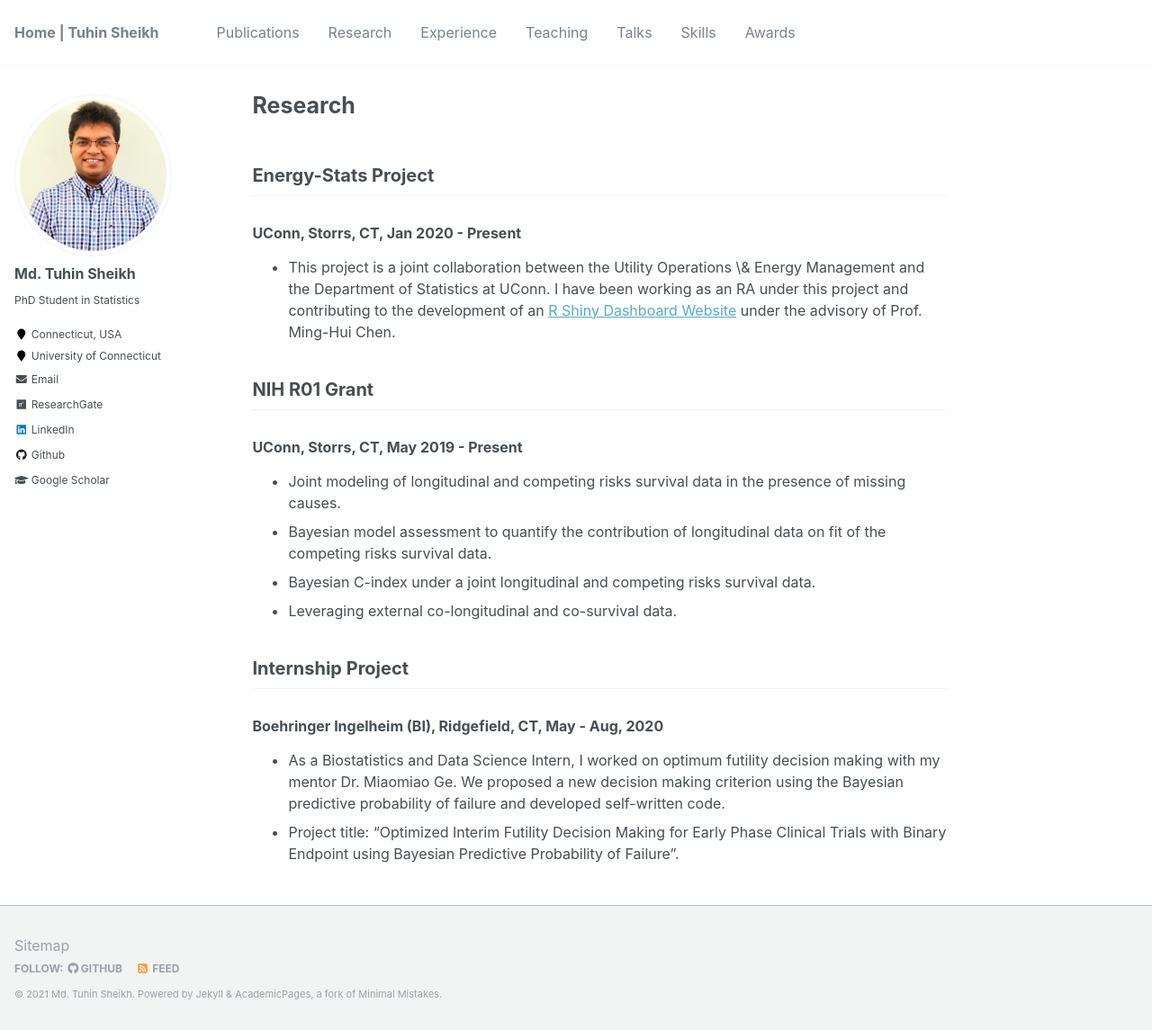
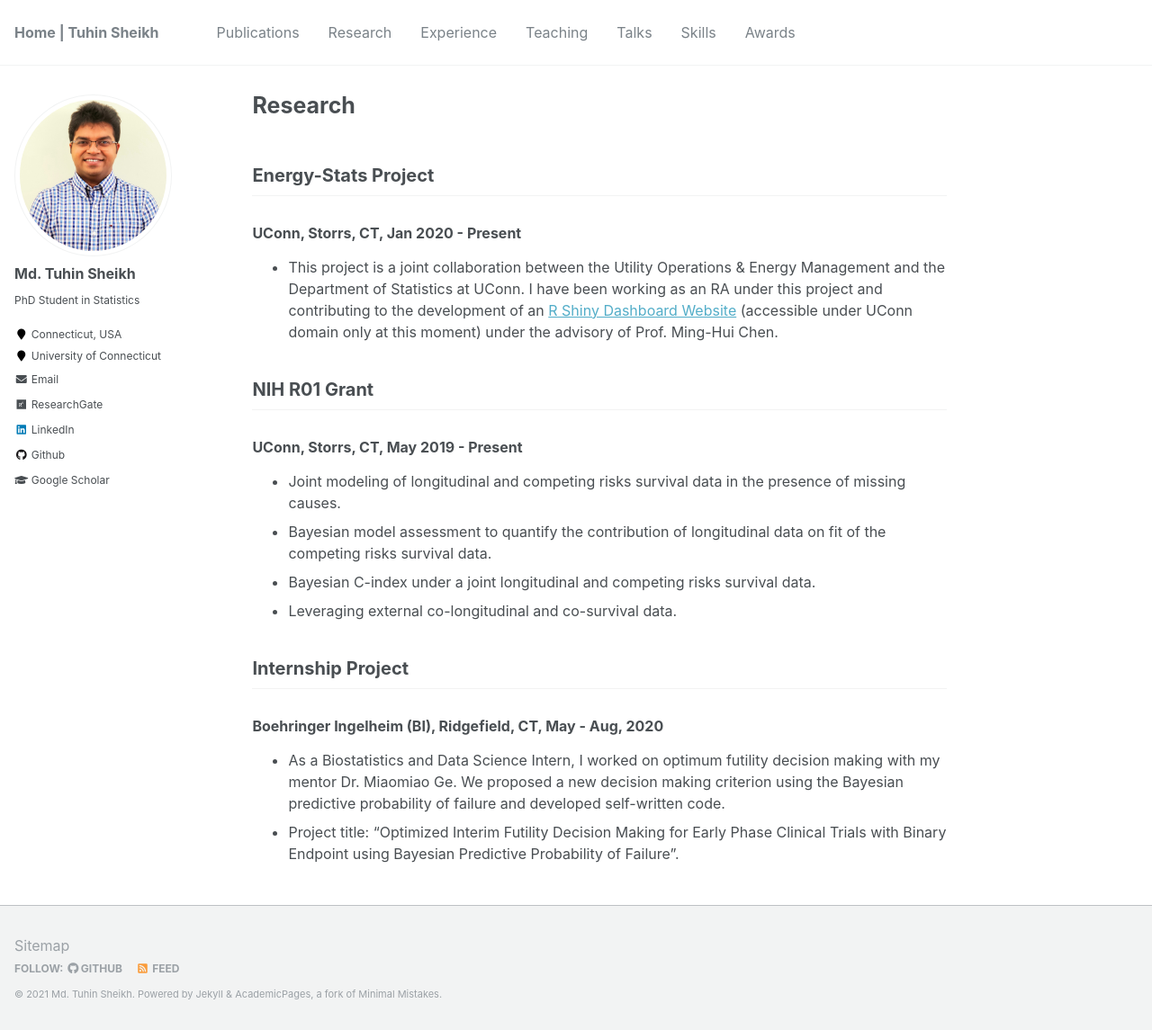
Before and after one commit to mdtuhinsheikh/mdtuhinsheikh.github.io, a Jekyll site: the page built from _pages/research.md, in a window 1280 px wide and 1145 px high. Shown: the whole window at 90% size. Built offline with Jekyll 4.4.1, drawn with Linux system fonts in a browser that asks for light colours.

Commit message:
Update research.md

```diff
--- a/_pages/research.md
+++ b/_pages/research.md
@@ -6,7 +6,7 @@ author_profile: true
 
 ## Energy-Stats Project
 ### UConn, Storrs, CT, Jan 2020 - Present
-- This project is a joint collaboration between the Utility Operations \& Energy Management and the Department of Statistics at UConn. I have been working as an RA under this project and contributing to the development of an [R Shiny Dashboard Website](\href{https://energystats.fo.uconn.edu/}{https://energystats.fo.uconn.edu/}) under the advisory of Prof. Ming-Hui Chen.
+- This project is a joint collaboration between the Utility Operations & Energy Management and the Department of Statistics at UConn. I have been working as an RA under this project and contributing to the development of an [R Shiny Dashboard Website](\href{https://energystats.fo.uconn.edu/}{https://energystats.fo.uconn.edu/}) (accessible under UConn domain only at this moment) under the advisory of Prof. Ming-Hui Chen.
 
 ## NIH R01 Grant
 ### UConn, Storrs, CT, May 2019 - Present
```
